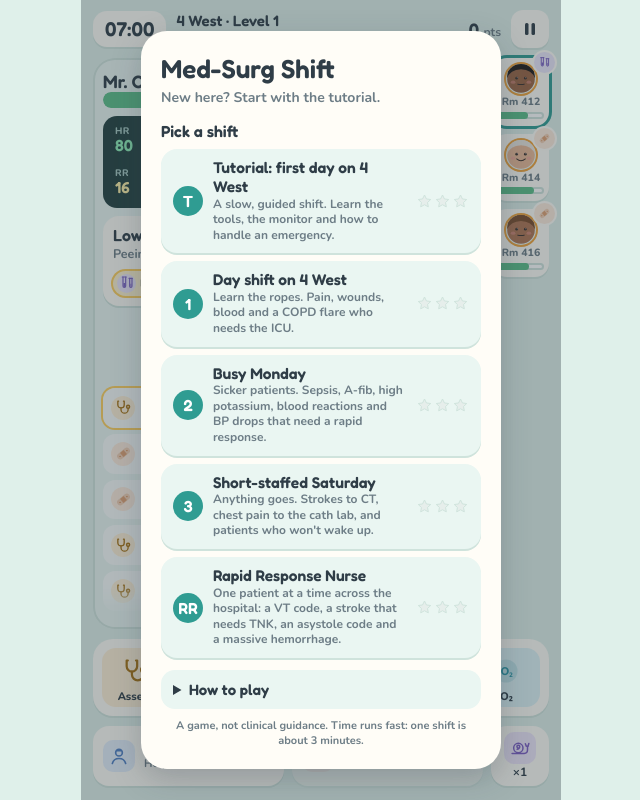
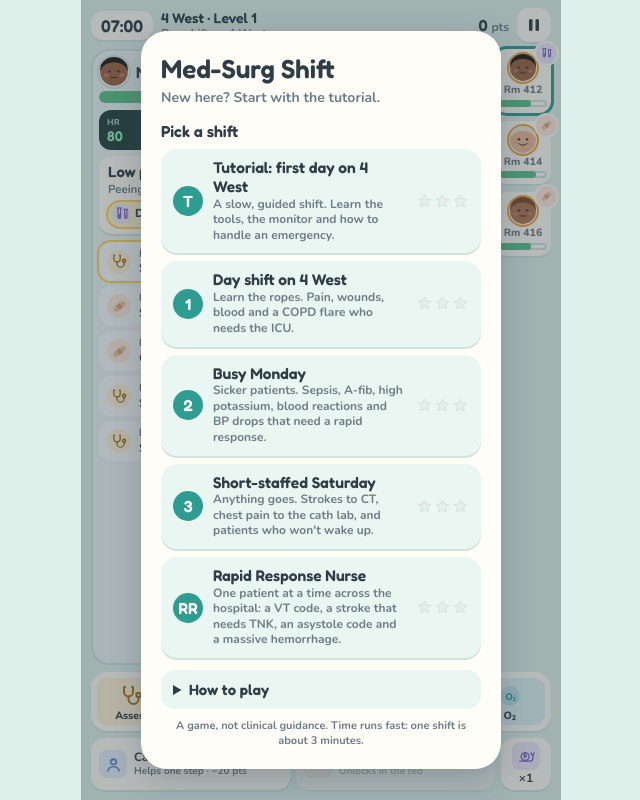
Before and after one commit to humaira-ahmed-anesthesia/med-surg-shift, a plain HTML site: page index.html in a window 1280 px wide. Shown: the whole page, without its empty margins (319-959 px from the left). Drawn offline with nearby package versions, Linux system fonts and the light colour scheme.

Commit message:
Compact layout so the feed gets the room on phones
Vitals become one slim row, the patient art shrinks to a face beside
the name, and the header, order card, tools and help buttons tighten.
On an iPhone in Safari the feed now shows five or six cards instead of
a sliver.

Co-Authored-By: Claude Opus 5.5 <noreply@anthropic.com>
Claude-Session: https://claude.ai/code/session_01QFoND7V2nRJ4jb7GtBYK59

```diff
--- a/index.html
+++ b/index.html
@@ -279,6 +279,63 @@ button.chip.now:active{transform:scale(.96)}
 @media (prefers-reduced-motion:reduce){
   *{animation:none!important;transition:none!important}
 }
+/* ---- compact layout: give the feed the room ---- */
+.app{gap:7px;padding:8px 10px 10px}
+.top{gap:8px}
+.clock{font-size:17px;padding:4px 10px;border-radius:12px}
+.unit{font-size:11.5px}
+.unit b{font-size:14px}
+.score{font-size:16px}
+.pause{width:34px;height:34px}
+.room{padding:8px;gap:6px;border-radius:18px}
+.who{align-items:center;gap:7px}
+.whoav{width:30px;height:30px;flex:none;border-radius:50%;background:#fff;overflow:hidden;box-shadow:0 0 0 2px var(--line)}
+.whoav svg{width:100%;height:100%}
+.who .nm{font-size:16px}
+.who .chartbtn{padding:3px 8px 3px 6px;font-size:11.5px}
+.bar{height:12px}
+.hp{margin-top:2px}
+.bedwrap{display:none}
+/* vitals: one slim row */
+.vitals{margin-top:5px;grid-template-columns:1fr 1.45fr 1fr .85fr 1fr 48px;gap:3px;padding:4px;border-radius:12px}
+.vc{padding:2px 4px 3px;border-radius:7px}
+.vc small{font-size:8.5px;letter-spacing:.02em}
+.vc b{font-size:14px}
+.vitbtn{font-size:10px;border-radius:7px;padding:2px 0}
+.vitbtn svg{width:13px;height:13px}
+.vitbtn small{display:none}
+.vitals.code .codebar{grid-column:1 / 6;grid-row:1;flex-direction:row;flex-wrap:wrap;align-items:center;gap:3px 8px;padding:3px 5px}
+.vitals.code .vitbtn{grid-column:6;grid-row:1}
+.codebar .rh{font-size:16px}
+.codebar .cprt{font-size:11px}
+.codebar .ff{flex-basis:100%;font-size:13px;padding:6px 8px}
+/* order card */
+.order{padding:7px 9px;border-radius:13px}
+.order h2{font-size:15px}
+.order p{font-size:11.5px;margin:1px 0 5px}
+.order.calm p{margin-bottom:0}
+.orbtn{margin-top:7px;padding:8px;font-size:14px;border-radius:12px}
+/* feed */
+.feed{gap:5px;padding-bottom:24px}
+.coach{padding:8px 10px;font-size:12.5px}
+/* tools + help */
+.tray{gap:5px;padding:6px;border-radius:16px}
+.tool{padding:4px 0 4px;gap:1px;border-radius:11px}
+.tool .ic{width:28px;height:28px}
+.tool .ic svg{width:24px;height:24px}
+.tool span{font-size:10.5px}
+.help{gap:6px;grid-template-columns:1fr 1fr 50px}
+.hbtn{padding:6px 8px;gap:7px;border-radius:13px}
+.hbtn .hi{width:28px;height:28px;border-radius:8px}
+.hbtn .hi svg{width:17px;height:17px}
+.hbtn b{font-size:12px;white-space:nowrap;overflow:hidden;text-overflow:ellipsis}
+.hbtn small{font-size:10px;white-space:nowrap;overflow:hidden;text-overflow:ellipsis}
+.hbtn > span:last-child{min-width:0}
+.hbtn.snail{padding:4px 2px}
+.help > *{min-width:0}
+.stage{gap:6px}
+.pt-card{padding:5px 4px 6px;border-radius:12px}
+.pt-card .av{width:28px;height:28px}
 </style>
 </head>
 <body>
@@ -293,7 +350,7 @@ button.chip.now:active{transform:scale(.96)}
   <main class="stage">
     <section class="room" aria-live="polite">
       <div>
-        <div class="who"><span class="nm" id="ptName">Patient</span>
+        <div class="who"><span class="whoav" id="ptAv"></span><span class="nm" id="ptName">Patient</span>
           <button class="chartbtn" id="chartBtn" aria-label="Open H&amp;P (pauses the game)"><svg viewBox="0 0 24 24"><path d="M3 6.5a2 2 0 0 1 2-2h4l2 2h8a2 2 0 0 1 2 2V18a2 2 0 0 1-2 2H5a2 2 0 0 1-2-2z" fill="#f3d58e" stroke="#c99a3a" stroke-width="1.6" stroke-linejoin="round"/><rect x="6.5" y="9.5" width="11" height="8" rx="1" fill="#fff" stroke="#c99a3a" stroke-width="1.2"/><path d="M8.5 12h7M8.5 14.5h4.5" stroke="#9aa6ad" stroke-width="1.3" stroke-linecap="round"/></svg>H&amp;P</button></div>
         <div class="hp"><div class="bar" id="ptBar"><i></i></div><span id="ptPct">70%</span></div>
         <div class="vitals" id="vitals" aria-label="Vital signs monitor">
@@ -301,9 +358,9 @@ button.chip.now:active{transform:scale(.96)}
           <div class="vc bp" id="vBP"><small>BP</small><b>--</b></div>
           <div class="vc sp" id="vSp"><small>SpO₂</small><b>--</b></div>
           <div class="vc rr" id="vRR"><small>RR</small><b>--</b></div>
-          <div class="vc tp" id="vT"><small>Temp °C</small><b>--</b></div>
+          <div class="vc tp" id="vT"><small>Temp</small><b>--</b></div>
           <div class="codebar" id="codebar"><span class="rh" id="rhythm">--</span><span class="cprt" id="cprT">CPR paused</span><button class="ff" id="ffBtn" aria-label="Fast-forward the CPR cycle">⏩ Fast-forward 2 min</button></div>
-          <button class="vitbtn" id="vitBtn" aria-label="Take vitals now"><svg viewBox="0 0 24 24" fill="none" stroke="currentColor" stroke-width="2" stroke-linecap="round" stroke-linejoin="round"><path d="M20 11a8 8 0 1 0-2.3 5.7M20 4v7h-7"/></svg><span id="vitLbl">Vitals</span><small id="vitAt"></small></button>
+          <button class="vitbtn" id="vitBtn" aria-label="Take vitals now"><svg viewBox="0 0 24 24" fill="none" stroke="currentColor" stroke-width="2" stroke-linecap="round" stroke-linejoin="round"><path d="M20 11a8 8 0 1 0-2.3 5.7M20 4v7h-7"/></svg><span id="vitLbl">Recheck</span><small id="vitAt"></small></button>
         </div>
       </div>
       <div class="order" id="order"></div>
@@ -1183,7 +1240,7 @@ function renderVitals(p){
   const box = $("#vitals");
   const code = p.state==="needs" && p.active.def.code;
   box.classList.toggle("code", !!code);
-  $("#vitLbl").textContent = code ? "Rhythm" : "Vitals";
+  $("#vitLbl").textContent = code ? "Rhythm" : "Recheck";
   if(code){
     const rh = p.rhythm || p.active.def.rh, el = $("#rhythm");
     el.textContent = rh; el.classList.toggle("rosc", /ROSC/.test(rh));
@@ -1213,7 +1270,7 @@ function updateLive(){
   bar.className = "bar " + tier(h);
   $("#ptPct").textContent = p.state==="empty" ? "" : Math.round(h)+"%";
   const ak = G.current+"|"+p.name+"|"+p.state+"|"+moodOf(p)+"|"+(p.state==="resting"&&p.health>=60)+"|"+(p.active?p.active.def.t+p.active.step:"");
-  if(ak!==artKey){ artKey = ak; $("#ptArt").innerHTML = bedSVG(p); }
+  if(ak!==artKey){ artKey = ak; $("#ptArt").innerHTML = bedSVG(p); $("#ptAv").innerHTML = miniSVG(p); }
   renderVitals(p);
   G.beds.forEach((b,i)=>{
     const c = cards[i], bh = clamp(b.health,0,100);
@@ -1307,7 +1364,7 @@ document.getElementById("feed").addEventListener("click", e=>{
 function floatText(txt, minus){
   const f = document.createElement("span");
   f.className = "float" + (minus?" minus":""); f.textContent = txt;
-  $("#bedwrap").appendChild(f); setTimeout(()=>f.remove(), 1000);
+  document.querySelector(".room").appendChild(f); setTimeout(()=>f.remove(), 1000);
 }
 
 /* ---------- overlays ---------- */
```
